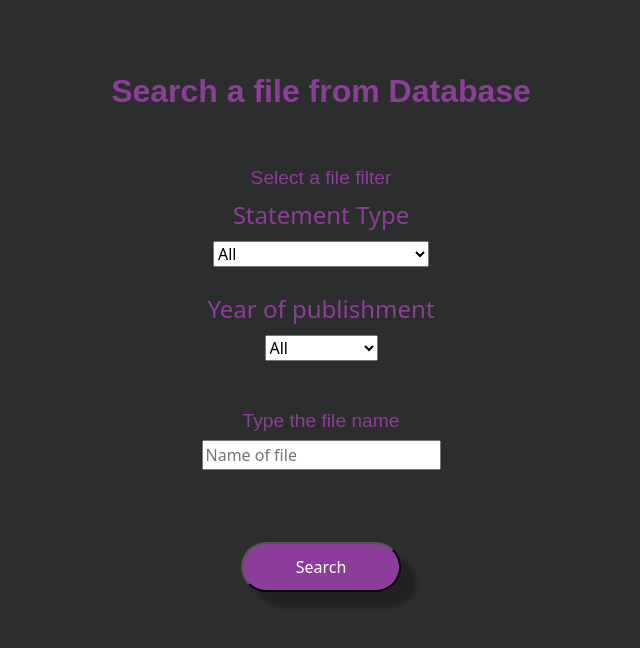
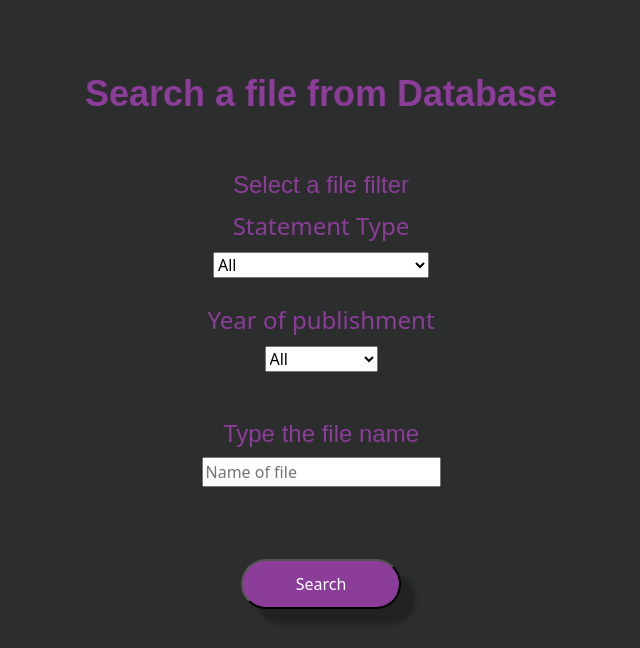
Before and after one commit to mariachrisochoou/NP-Accounting-MODEL, a plain HTML site: page SearchPage/searchpage.html in a window 1280 px wide. Shown: the whole page, without its empty margins (319-959 px from the left). Drawn offline with Linux system fonts and the light colour scheme; files whose address does not match are found by name.

Commit message:
Add file with media queries

```diff
--- a/SearchPage/style.css
+++ b/SearchPage/style.css
@@ -50,3 +50,13 @@ input{
     margin: auto;
     display: block;
 }
+
+@media screen and (min-width: 1200px) {
+    h1 {
+      font-size: 36px; /* Adjust the font size as needed */
+    }
+
+    h2 {
+      font-size: 24px; /* Adjust the font size as needed */
+    }
+  }
```
